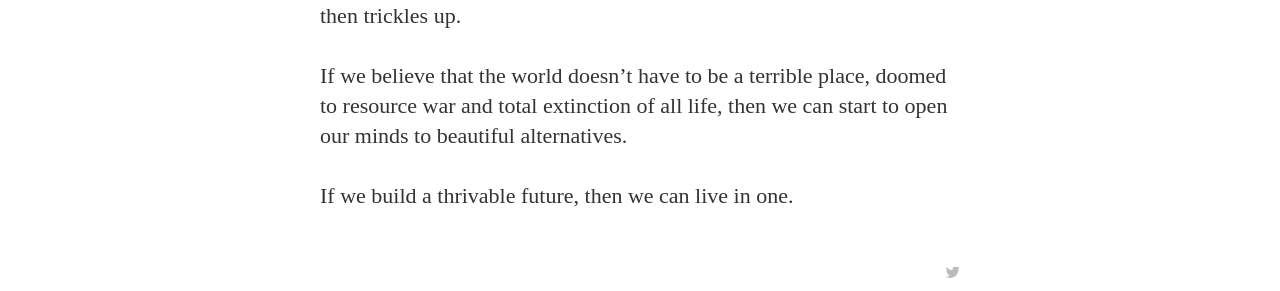
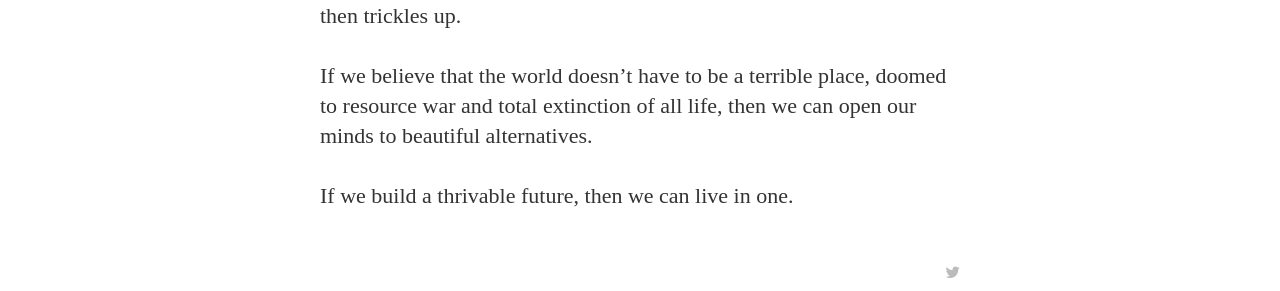
Before and after one commit to Gratzi/gratzi.github.io, a Jekyll site: the page built from _posts/2015-10-15-the_future_doesnt_have_to_suck.markdown, in a window 1280 px wide and 900 px high, scrolled down 2486 px. Shown: the part 197-488 px from the top of the window. Built offline with Jekyll 4.4.1, drawn with Linux system fonts in a browser that asks for light colours; nearby versions of some CDN libraries; some web fonts are replaced; Markdown is read by kramdown in place of the engine named in the settings; some of the changed lines change nothing that is shown; some of the changed text lies outside the part shown.

Commit message:
added links

```diff
--- a/_posts/2015-10-15-the_future_doesnt_have_to_suck.markdown
+++ b/_posts/2015-10-15-the_future_doesnt_have_to_suck.markdown
@@ -10,14 +10,14 @@
 Last night I attended the [Thrivable Future Salon](http://www.futuresalon.org/2015/09/thrivable-future-salon-14th-of-october.html "Future Salon") hosted by Jean Russell and Mark Finnern. It was one of those times when I felt truly grateful for living in San Francisco and being a part of the magic here. I found myself in a room full of people doing amazing things, dreaming big, making their life’s work about building a better future for all. My people.
 ##Topics covered
 
-- Decentralizing Data
-- Real Learning
+- [Decentralizing Data](http://spaciousness.org/)
+- [Real Learning](http://reallearning.biz/)
 - Abundant Energy
-- Massive collaboration, e.g. Wikipedia
+- [Massive collaboration](http://wikistrategies.net/), e.g. Wikipedia
 - Micropayments and a World Data Bank
-- Thrivability
+- [Thrivability](http://www.triarchypress.net/thrivability.html)
 - Community Development
-- Basic Income
+- [Basic Income](http://www.basicincome.org/basic-income/)
 
 My big takeaway is this: **huge groups of people will find themselves without jobs soon.** The largest segment of the US workforce is Transportation… and if you don’t think self-driving cars are coming, you’re wrong. What happens when 4 million people are suddenly out of a job?
 
@@ -35,6 +35,6 @@
 
 If we foster strong communities that understand their place in the global narrative, we can create positive change that begins where it counts and then trickles up.
 
-If we believe that the world doesn’t have to be a terrible place, doomed to resource war and total extinction of all life, then we can start to open our minds to beautiful alternatives.
+If we believe that the world doesn’t have to be a terrible place, doomed to resource war and total extinction of all life, then we can open our minds to beautiful alternatives.
 
 If we build a thrivable future, then we can live in one.
```
